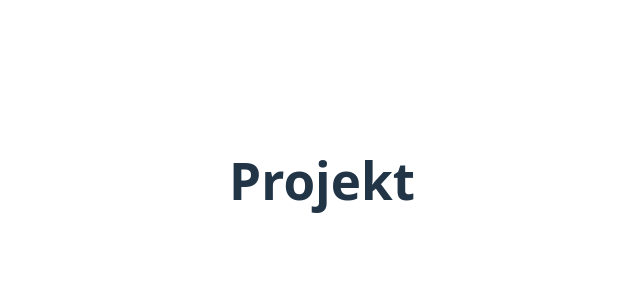
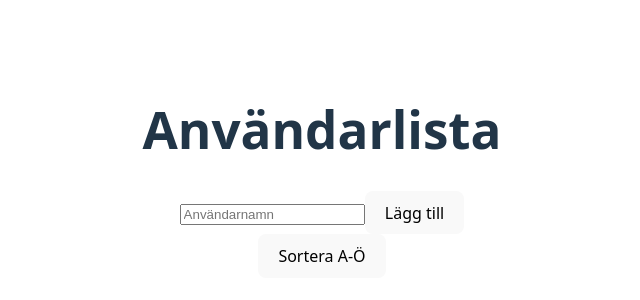
Before and after one commit to lukasdannemann/react-git-conflict, a React (Vite) app: page / in a window 1280 px wide. Shown: the part 220-520 px from the top of the page, without its empty margins (318-958 px from the left). Built offline with nearby package versions, Linux system fonts and the light colour scheme.

Commit message:
add user list functionality

```diff
--- a/src/App.jsx
+++ b/src/App.jsx
@@ -1,13 +1,59 @@
-import { useState } from 'react'
-import './App.css'
+import { useState } from "react";
+import "./App.css";
 
 function App() {
+  const [users, setUsers] = useState([]);
+  const [username, setUsername] = useState("");
+
+  const addUser = () => {
+    setUsers([...users, username]);
+    setUsername('')
+  };
+
+  const removeUser = (user) => {
+    let newUserList = users.filter((u) => u !== user);
+    setUsers(newUserList);
+  };
+
+  const sortUsers = () => {
+    let sortedUserList = [...users].sort((a, b) => {
+      const userA = a.toUpperCase();
+      const userB = b.toUpperCase();
+      if (userA < userB) {
+        return -1;
+      }
+      if (userA > userB) {
+        return 1;
+      }
+
+      return 0;
+    });
+
+    setUsers(sortedUserList)
+  };
 
   return (
     <>
-    <h1>Projekt</h1>
+      <h1>Användarlista</h1>
+      <input
+        type="text"
+        placeholder="Användarnamn"
+        value={username}
+        onChange={(e) => setUsername(e.target.value)}
+      />
+      <button onClick={addUser}>Lägg till</button>
+      <br />
+      <button onClick={() => sortUsers()}>Sortera A-Ö</button>
+      <ul>
+        {users.map((user) => (
+            <li>
+              {user}
+              <button onClick={() => removeUser(user)}>Ta bort</button>
+            </li>
+        ))}
+      </ul>
     </>
-  )
+  );
 }
 
-export default App
+export default App;
```
